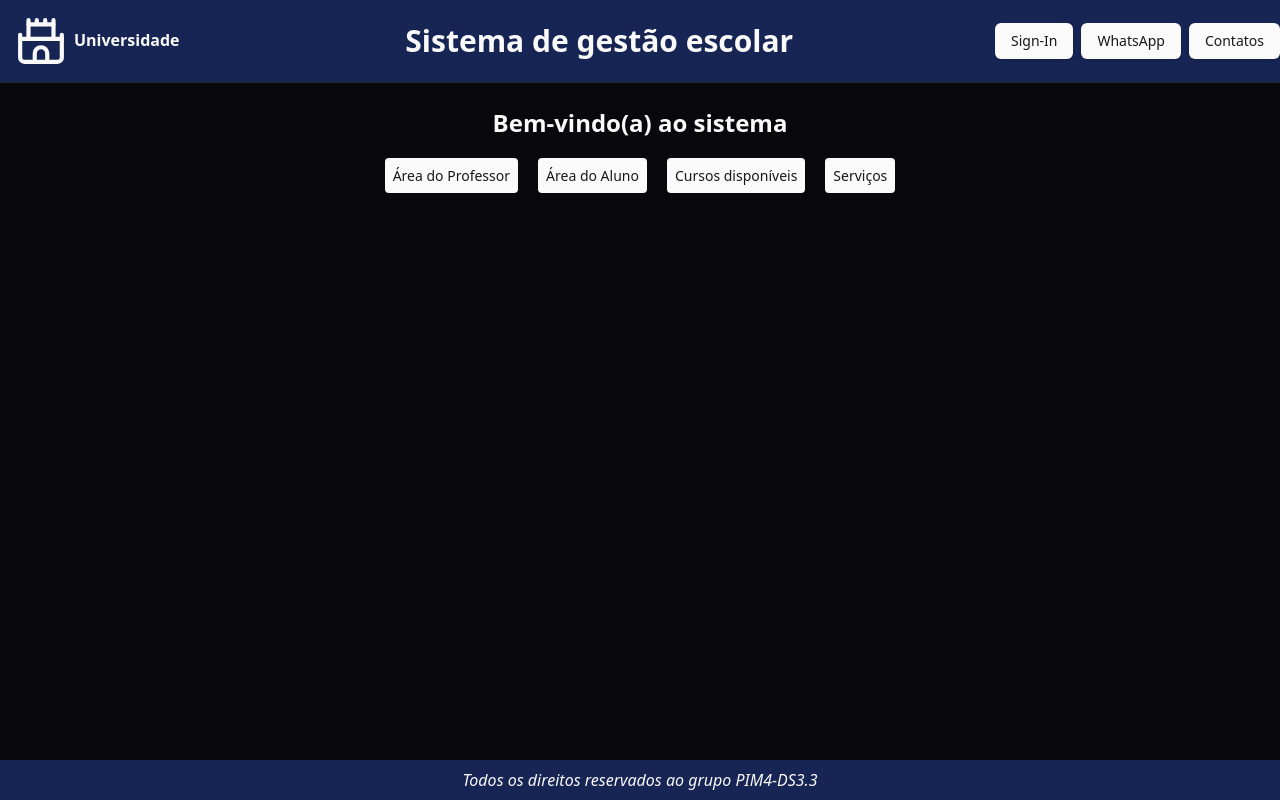
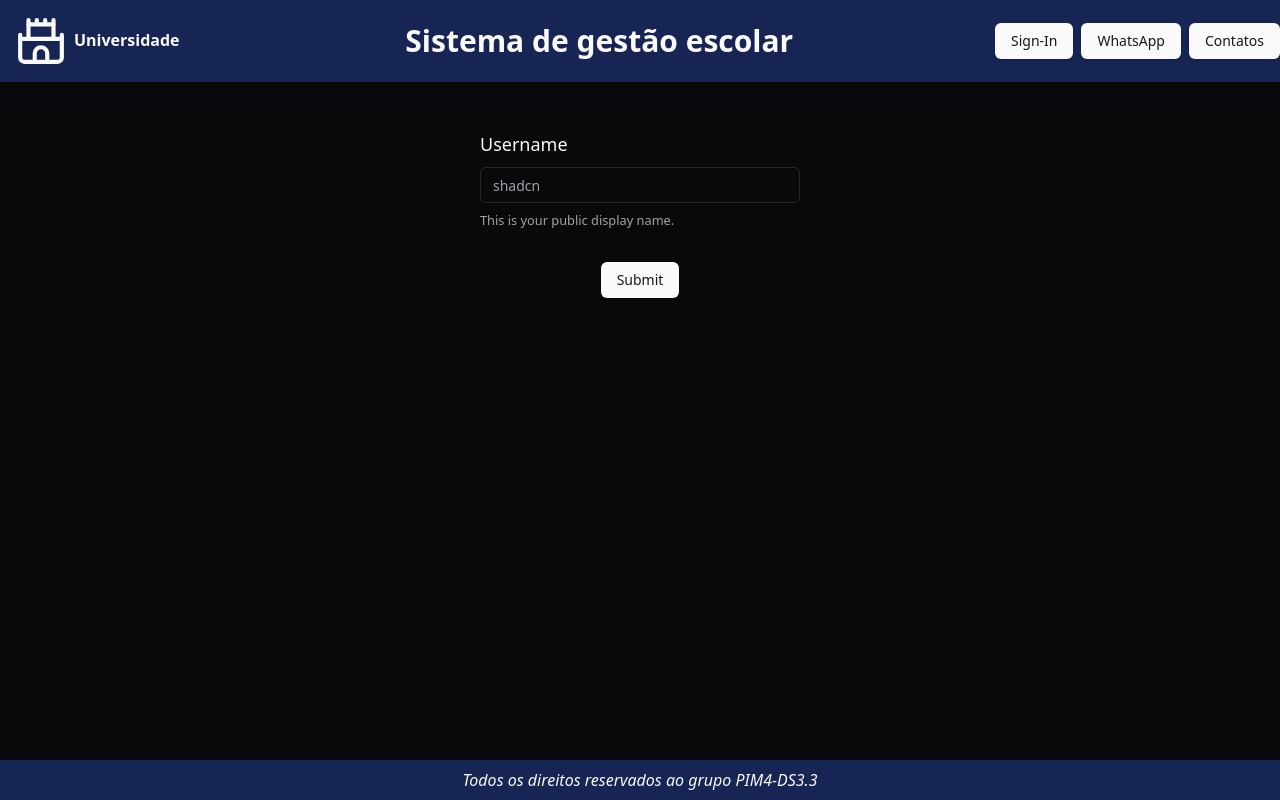
Before and after one commit to W-Wag/pim-4.3, a React (Vite) app in the folder web/: page / in a window 1280 px wide. Built offline with nearby package versions, Linux system fonts and the light colour scheme.

Commit message:
Construindo tela de login

```diff
--- a/web/package.json
+++ b/web/package.json
@@ -10,8 +10,10 @@
     "preview": "vite preview"
   },
   "dependencies": {
+    "@hookform/resolvers": "^3.3.1",
     "@radix-ui/react-collapsible": "^1.0.3",
     "@radix-ui/react-icons": "^1.3.0",
+    "@radix-ui/react-label": "^2.0.2",
     "@radix-ui/react-navigation-menu": "^1.1.4",
     "@radix-ui/react-separator": "^1.0.3",
     "@radix-ui/react-slot": "^1.0.2",
@@ -20,8 +22,10 @@
     "lucide-react": "^0.279.0",
     "react": "^18.2.0",
     "react-dom": "^18.2.0",
+    "react-hook-form": "^7.47.0",
     "tailwind-merge": "^1.14.0",
-    "tailwindcss-animate": "^1.0.7"
+    "tailwindcss-animate": "^1.0.7",
+    "zod": "^3.22.3"
   },
   "devDependencies": {
     "@types/node": "^20.8.0",
--- /dev/null
+++ b/web/src/Login.tsx
@@ -0,0 +1,68 @@
+import { useForm } from 'react-hook-form';
+import * as z from 'zod';
+import { zodResolver } from '@hookform/resolvers/zod';
+import { Header } from './components/header/header';
+import {
+  Form,
+  FormControl,
+  FormDescription,
+  FormField,
+  FormItem,
+  FormLabel,
+  FormMessage,
+} from './components/ui/form';
+import { Footer } from './footer/footer';
+import { Button } from './components/ui/button';
+import { Input } from './components/ui/input';
+
+export function Login() {
+  const formSchema = z.object({
+    username: z.string().min(2, {
+      message: 'Username must be at least 2 characters.',
+    }),
+  });
+  const form = useForm<z.infer<typeof formSchema>>({
+    resolver: zodResolver(formSchema),
+    defaultValues: {
+      username: '',
+    },
+  });
+
+  function onSubmit(values: z.infer<typeof formSchema>) {
+    console.log(values);
+  }
+  return (
+    <div className="w-full h-full">
+      <Header />
+      <Form {...form}>
+        <form
+          onSubmit={form.handleSubmit(onSubmit)}
+          className="flex flex-col items-center justify-center space-y-8 py-12"
+        >
+          <FormField
+            control={form.control}
+            name="username"
+            render={({ field }) => (
+              <FormItem>
+                <FormLabel className="text-lg leading-relaxed">
+                  Username
+                </FormLabel>
+                <FormControl>
+                  <Input className="w-80" placeholder="shadcn" {...field} />
+                </FormControl>
+                <FormDescription>
+                  This is your public display name.
+                </FormDescription>
+                <FormMessage />
+              </FormItem>
+            )}
+          />
+          <Button type="submit" className="left-32">
+            Submit
+          </Button>
+        </form>
+      </Form>
+      <Footer />
+    </div>
+  );
+}
--- a/web/src/components/area-selector/areaSelector.tsx
+++ b/web/src/components/area-selector/areaSelector.tsx
@@ -12,7 +12,7 @@
         <NavigationMenuItem>
           <NavigationMenuLink
             className="bg-primary text-sm text-primary-foreground rounded-sm p-2 m-2"
-            href="#"
+            href="Login"
           >
             Área do Professor
           </NavigationMenuLink>
--- /dev/null
+++ b/web/src/components/ui/form.tsx
@@ -0,0 +1,176 @@
+import * as React from "react"
+import * as LabelPrimitive from "@radix-ui/react-label"
+import { Slot } from "@radix-ui/react-slot"
+import {
+  Controller,
+  ControllerProps,
+  FieldPath,
+  FieldValues,
+  FormProvider,
+  useFormContext,
+} from "react-hook-form"
+
+import { cn } from "@/lib/utils"
+import { Label } from "@/components/ui/label"
+
+const Form = FormProvider
+
+type FormFieldContextValue<
+  TFieldValues extends FieldValues = FieldValues,
+  TName extends FieldPath<TFieldValues> = FieldPath<TFieldValues>
+> = {
+  name: TName
+}
+
+const FormFieldContext = React.createContext<FormFieldContextValue>(
+  {} as FormFieldContextValue
+)
+
+const FormField = <
+  TFieldValues extends FieldValues = FieldValues,
+  TName extends FieldPath<TFieldValues> = FieldPath<TFieldValues>
+>({
+  ...props
+}: ControllerProps<TFieldValues, TName>) => {
+  return (
+    <FormFieldContext.Provider value={{ name: props.name }}>
+      <Controller {...props} />
+    </FormFieldContext.Provider>
+  )
+}
+
+const useFormField = () => {
+  const fieldContext = React.useContext(FormFieldContext)
+  const itemContext = React.useContext(FormItemContext)
+  const { getFieldState, formState } = useFormContext()
+
+  const fieldState = getFieldState(fieldContext.name, formState)
+
+  if (!fieldContext) {
+    throw new Error("useFormField should be used within <FormField>")
+  }
+
+  const { id } = itemContext
+
+  return {
+    id,
+    name: fieldContext.name,
+    formItemId: `${id}-form-item`,
+    formDescriptionId: `${id}-form-item-description`,
+    formMessageId: `${id}-form-item-message`,
+    ...fieldState,
+  }
+}
+
+type FormItemContextValue = {
+  id: string
+}
+
+const FormItemContext = React.createContext<FormItemContextValue>(
+  {} as FormItemContextValue
+)
+
+const FormItem = React.forwardRef<
+  HTMLDivElement,
+  React.HTMLAttributes<HTMLDivElement>
+>(({ className, ...props }, ref) => {
+  const id = React.useId()
+
+  return (
+    <FormItemContext.Provider value={{ id }}>
+      <div ref={ref} className={cn("space-y-2", className)} {...props} />
+    </FormItemContext.Provider>
+  )
+})
+FormItem.displayName = "FormItem"
+
+const FormLabel = React.forwardRef<
+  React.ElementRef<typeof LabelPrimitive.Root>,
+  React.ComponentPropsWithoutRef<typeof LabelPrimitive.Root>
+>(({ className, ...props }, ref) => {
+  const { error, formItemId } = useFormField()
+
+  return (
+    <Label
+      ref={ref}
+      className={cn(error && "text-destructive", className)}
+      htmlFor={formItemId}
+      {...props}
+    />
+  )
+})
+FormLabel.displayName = "FormLabel"
+
+const FormControl = React.forwardRef<
+  React.ElementRef<typeof Slot>,
+  React.ComponentPropsWithoutRef<typeof Slot>
+>(({ ...props }, ref) => {
+  const { error, formItemId, formDescriptionId, formMessageId } = useFormField()
+
+  return (
+    <Slot
+      ref={ref}
+      id={formItemId}
+      aria-describedby={
+        !error
+          ? `${formDescriptionId}`
+          : `${formDescriptionId} ${formMessageId}`
+      }
+      aria-invalid={!!error}
+      {...props}
+    />
+  )
+})
+FormControl.displayName = "FormControl"
+
+const FormDescription = React.forwardRef<
+  HTMLParagraphElement,
+  React.HTMLAttributes<HTMLParagraphElement>
+>(({ className, ...props }, ref) => {
+  const { formDescriptionId } = useFormField()
+
+  return (
+    <p
+      ref={ref}
+      id={formDescriptionId}
+      className={cn("text-[0.8rem] text-muted-foreground", className)}
+      {...props}
+    />
+  )
+})
+FormDescription.displayName = "FormDescription"
+
+const FormMessage = React.forwardRef<
+  HTMLParagraphElement,
+  React.HTMLAttributes<HTMLParagraphElement>
+>(({ className, children, ...props }, ref) => {
+  const { error, formMessageId } = useFormField()
+  const body = error ? String(error?.message) : children
+
+  if (!body) {
+    return null
+  }
+
+  return (
+    <p
+      ref={ref}
+      id={formMessageId}
+      className={cn("text-[0.8rem] font-medium text-destructive", className)}
+      {...props}
+    >
+      {body}
+    </p>
+  )
+})
+FormMessage.displayName = "FormMessage"
+
+export {
+  useFormField,
+  Form,
+  FormItem,
+  FormLabel,
+  FormControl,
+  FormDescription,
+  FormMessage,
+  FormField,
+}
--- /dev/null
+++ b/web/src/components/ui/input.tsx
@@ -0,0 +1,25 @@
+import * as React from "react"
+
+import { cn } from "@/lib/utils"
+
+export interface InputProps
+  extends React.InputHTMLAttributes<HTMLInputElement> {}
+
+const Input = React.forwardRef<HTMLInputElement, InputProps>(
+  ({ className, type, ...props }, ref) => {
+    return (
+      <input
+        type={type}
+        className={cn(
+          "flex h-9 w-full rounded-md border border-input bg-transparent px-3 py-1 text-sm shadow-sm transition-colors file:border-0 file:bg-transparent file:text-sm file:font-medium placeholder:text-muted-foreground focus-visible:outline-none focus-visible:ring-1 focus-visible:ring-ring disabled:cursor-not-allowed disabled:opacity-50",
+          className
+        )}
+        ref={ref}
+        {...props}
+      />
+    )
+  }
+)
+Input.displayName = "Input"
+
+export { Input }
--- /dev/null
+++ b/web/src/components/ui/label.tsx
@@ -0,0 +1,24 @@
+import * as React from "react"
+import * as LabelPrimitive from "@radix-ui/react-label"
+import { cva, type VariantProps } from "class-variance-authority"
+
+import { cn } from "@/lib/utils"
+
+const labelVariants = cva(
+  "text-sm font-medium leading-none peer-disabled:cursor-not-allowed peer-disabled:opacity-70"
+)
+
+const Label = React.forwardRef<
+  React.ElementRef<typeof LabelPrimitive.Root>,
+  React.ComponentPropsWithoutRef<typeof LabelPrimitive.Root> &
+    VariantProps<typeof labelVariants>
+>(({ className, ...props }, ref) => (
+  <LabelPrimitive.Root
+    ref={ref}
+    className={cn(labelVariants(), className)}
+    {...props}
+  />
+))
+Label.displayName = LabelPrimitive.Root.displayName
+
+export { Label }
--- a/web/src/main.tsx
+++ b/web/src/main.tsx
@@ -1,10 +1,11 @@
 import React from 'react';
 import ReactDOM from 'react-dom/client';
-import { App } from './App.tsx';
+// import { App } from './App.tsx';
 import './index.css';
+import { Login } from './Login.tsx';
 
 ReactDOM.createRoot(document.getElementById('root')!).render(
   <React.StrictMode>
-    <App />
+    <Login />
   </React.StrictMode>,
 );
```
Also changed, not shown: 1 other file (tests, documents, lock files or other folders).
